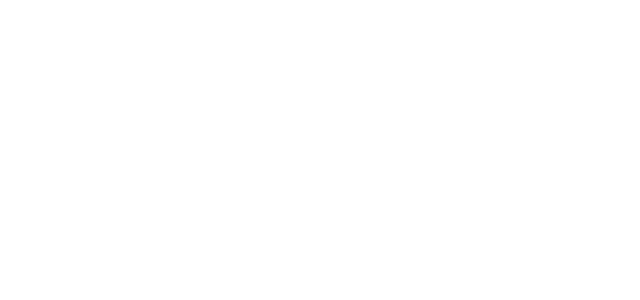
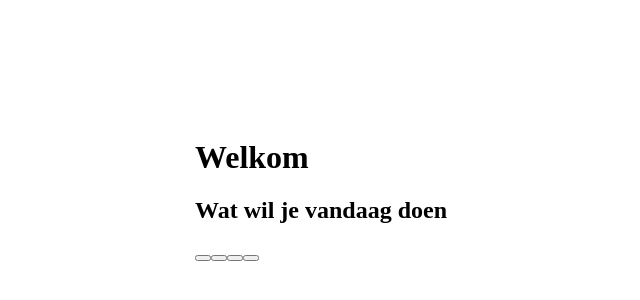
Before and after one commit to Mellewessel408/untitled, a React (Vite) app: page /HoofdsschermMedewerker in a window 1280 px wide. Before the commit this address had no page. Shown: the part 210-510 px from the top of the page, without its empty margins (319-959 px from the left). Built offline with nearby package versions, Linux system fonts and the light colour scheme.

Commit message:
1e frontend

```diff
--- a/src/App.jsx
+++ b/src/App.jsx
@@ -3,6 +3,9 @@ import InlogPagina from "./InlogPagina";
 import Registreren from "./Registreren.jsx";
 import BeginRegistreren from "./BeginRegistreren.jsx";
 import RegistreerBedrijf from "./RegistreerBedrijf.jsx";
+import HoofdschermMedewerker from "./HoofdschermMedewerker.jsx";
+import HoofdschermParticulier from "./HoofdschermParticulier.jsx";
+import HoofdschermZakelijk from "./HoofdschermZakelijk.jsx";
 
 function App() {
     return (
@@ -25,6 +28,9 @@ function App() {
                     <Route path="/RegistreerBedrijf" element={<RegistreerBedrijf />} />
                     <Route path="/Registreren" element={<Registreren />} />
                     <Route path="/BeginRegistreren" element={<BeginRegistreren />} />
+                    <Route path="/HoofdsschermMedewerker" element={<HoofdschermMedewerker/>} />
+                    <Route path="/HoofdsschermParticulier" element={<HoofdschermParticulier />} />
+                    <Route path="/HoofdsschermZakelijk" element={<HoofdschermZakelijk />} />
                 </Routes>
             </div>
         </Router>
--- /dev/null
+++ b/src/HoofdschermMedewerker.jsx
@@ -0,0 +1,29 @@
+import {useNavigate} from 'react-router-dom';
+
+function HoofdschermMedewerker() {
+    const navigate = useNavigate();
+    const ReserveringBeheren = () => {
+
+    }
+    const VoertuigenBeheren = () => {
+
+    }
+    const Schademeldingen = () => {
+
+    }
+    const Klantenoverzicht = () => {
+
+    }
+    return (
+        <div>
+            <h1>Welkom</h1>
+            <h2>Wat wil je vandaag doen</h2>
+            <button onClick={ReserveringBeheren}></button>
+            <button onClick={VoertuigenBeheren}></button>
+            <button onClick={Schademeldingen}></button>
+            <button onClick={Klantenoverzicht}></button>
+        </div>
+    );
+
+}
+export default HoofdschermMedewerker;
--- /dev/null
+++ b/src/HoofdschermParticulier.jsx
@@ -0,0 +1,26 @@
+import {useNavigate} from 'react-router-dom';
+
+function HoofdschermParticulier() {
+    const navigate = useNavigate();
+    const AutoHuren = () => {
+
+    }
+    const MijnReservering = () => {
+
+    }
+    const MijnProfiel = () => {
+
+    }
+
+    return (
+        <div>
+            <h1>Welkom</h1>
+            <h2>Wat wil je vandaag doen</h2>
+            <button onClick={AutoHuren}></button>
+            <button onClick={MijnReservering}></button>
+            <button onClick={MijnProfiel}></button>
+        </div>
+    );
+
+}
+export default HoofdschermParticulier;
--- /dev/null
+++ b/src/HoofdschermZakelijk.jsx
@@ -0,0 +1,30 @@
+import {useNavigate} from 'react-router-dom';
+
+function HoofdschermZakelijk() {
+    const navigate = useNavigate();
+    const VoertuigenOverzicht = () => {
+
+    }
+    const MedewerkersBeheren = () => {
+
+    }
+    const AbbonementsBeheer = () => {
+
+    }
+    const VerhuurActiviteiten = () => {
+
+    }
+
+    return (
+        <div>
+            <h1>Welkom</h1>
+            <h2>Wat wil je vandaag doen</h2>
+            <button onClick={VoertuigenOverzicht}></button>
+            <button onClick={MedewerkersBeheren}></button>
+            <button onClick={AbbonementsBeheer}></button>
+            <button onClick={VerhuurActiviteiten}></button>
+        </div>
+    );
+
+}
+export default HoofdschermZakelijk;
```
Also changed, not shown: src/Reserveren.jsx (added, +12 -0 lines).
